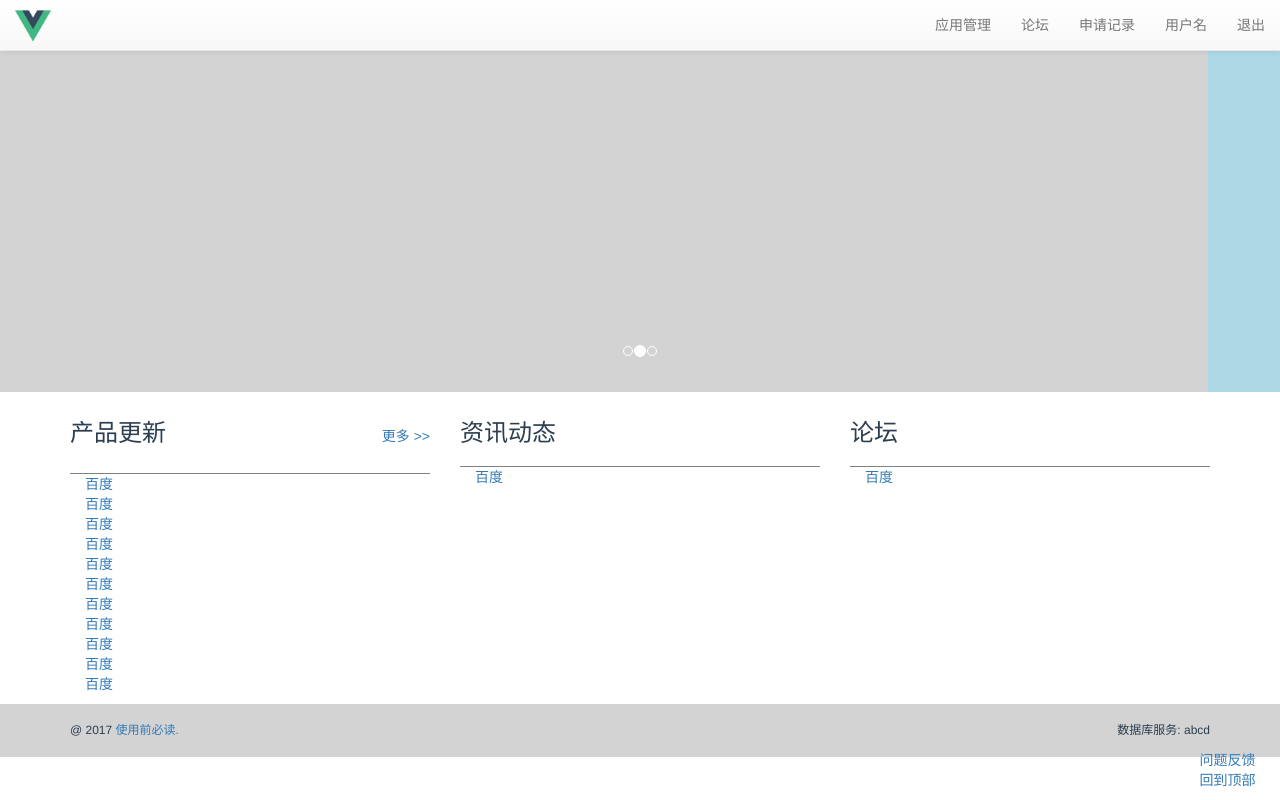
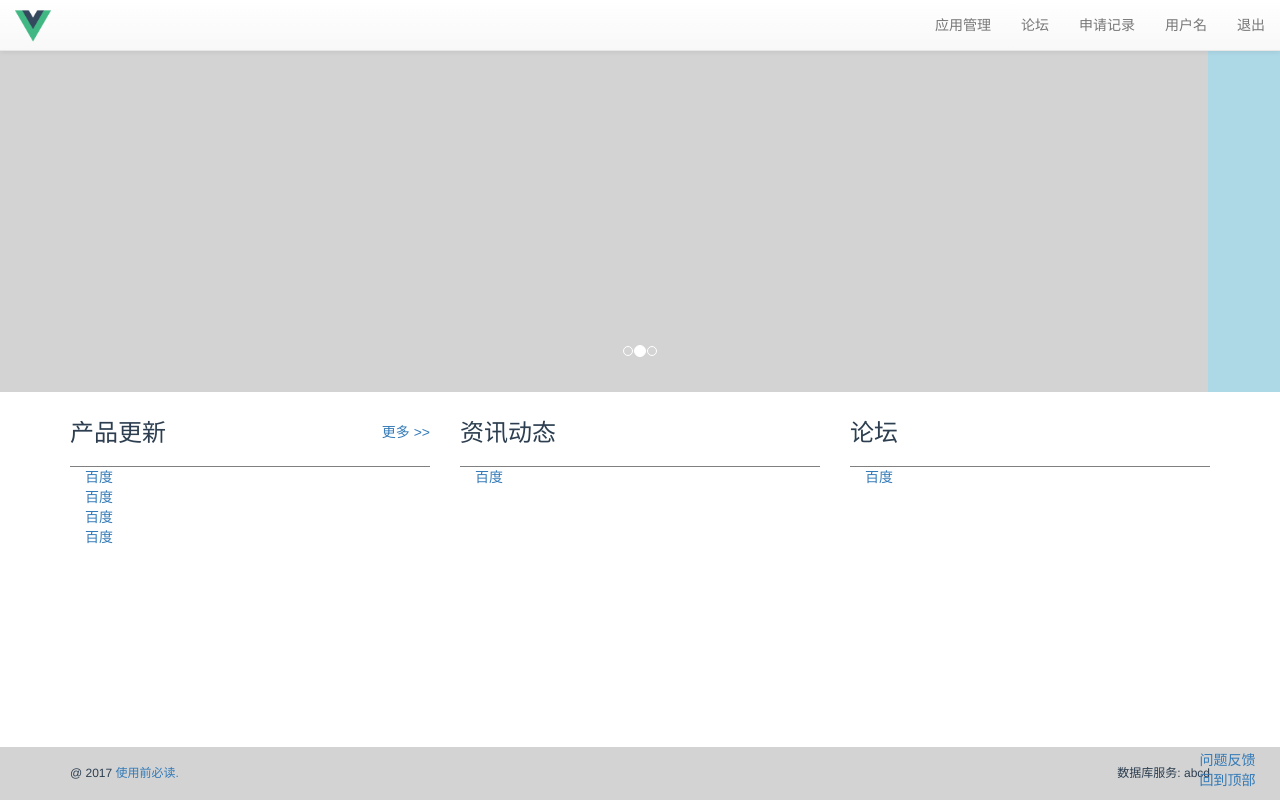
Before and after one commit to kosl90/devcenter-demo, a Vue app: page / in a window 1280 px wide. Built offline with nearby package versions, Linux system fonts and the light colour scheme.

Commit message:
fix style error
1. sticky footer error
2. news header error

```diff
--- a/src/App.vue
+++ b/src/App.vue
@@ -1,5 +1,6 @@
 <template>
   <div id="app">
+    <div class="content">
       <nav class="navbar navbar-default navbar-fixed-top header">
         <div class="container-fluid">
           <div class="navbar-header">
@@ -56,8 +57,9 @@
           </section>
         </div>
       </section>
+      </div>
+      <web-footer></web-footer>
       <fixed-zone></fixed-zone>
-    <web-footer></web-footer>
   </div>
 </template>
 
@@ -82,13 +84,6 @@ export default {
                 { link: 'https://baidu.com', title: '百度' },
                 { link: 'https://baidu.com', title: '百度' },
                 { link: 'https://baidu.com', title: '百度' },
-                { link: 'https://baidu.com', title: '百度' },
-                { link: 'https://baidu.com', title: '百度' },
-                { link: 'https://baidu.com', title: '百度' },
-                { link: 'https://baidu.com', title: '百度' },
-                { link: 'https://baidu.com', title: '百度' },
-                { link: 'https://baidu.com', title: '百度' },
-                { link: 'https://baidu.com', title: '百度' },
       ],
       siteNews: [
                 { link: 'https://baidu.com', title: '百度' },
@@ -101,17 +96,20 @@ export default {
 };
 </script>
 
-<style lang="scss">
-body {
-  display: flex;
-  flex-flow: column;
-  min-height: 100vh;
-}
+<style lang="scss" scoped>
 #app {
   font-family: 'Avenir', Helvetica, Arial, sans-serif;
   -webkit-font-smoothing: antialiased;
   -moz-osx-font-smoothing: grayscale;
   color: #2c3e50;
+
+  display: flex;
+  flex-flow: column;
+  min-height: 100vh;
+
+  .content {
+    flex: 1;
+  }
 }
 
 .header {
--- a/src/components/News.vue
+++ b/src/components/News.vue
@@ -12,7 +12,6 @@ export default {
   name: 'News',
   props: {
     items: {
-      /* type: Object, */
       required: true,
     },
     pageLink: String,
@@ -26,7 +25,7 @@ export default {
 
 <style lang="scss" scoped>
 .title {
-  line-height: 33px;
+  line-height: 24px;
   overflow: hidden;
   zoom: 1;
   padding-bottom: 20px;
--- a/src/components/WebFooter.vue
+++ b/src/components/WebFooter.vue
@@ -19,6 +19,7 @@
 
 <style lang="scss" scoped>
   .footer {
+    flex: 0;
     padding: 18px 0;
     font-size: 12px;
     background-color: #d3d3d3;
```
Lines whose indentation alone changed are shown as unchanged.
